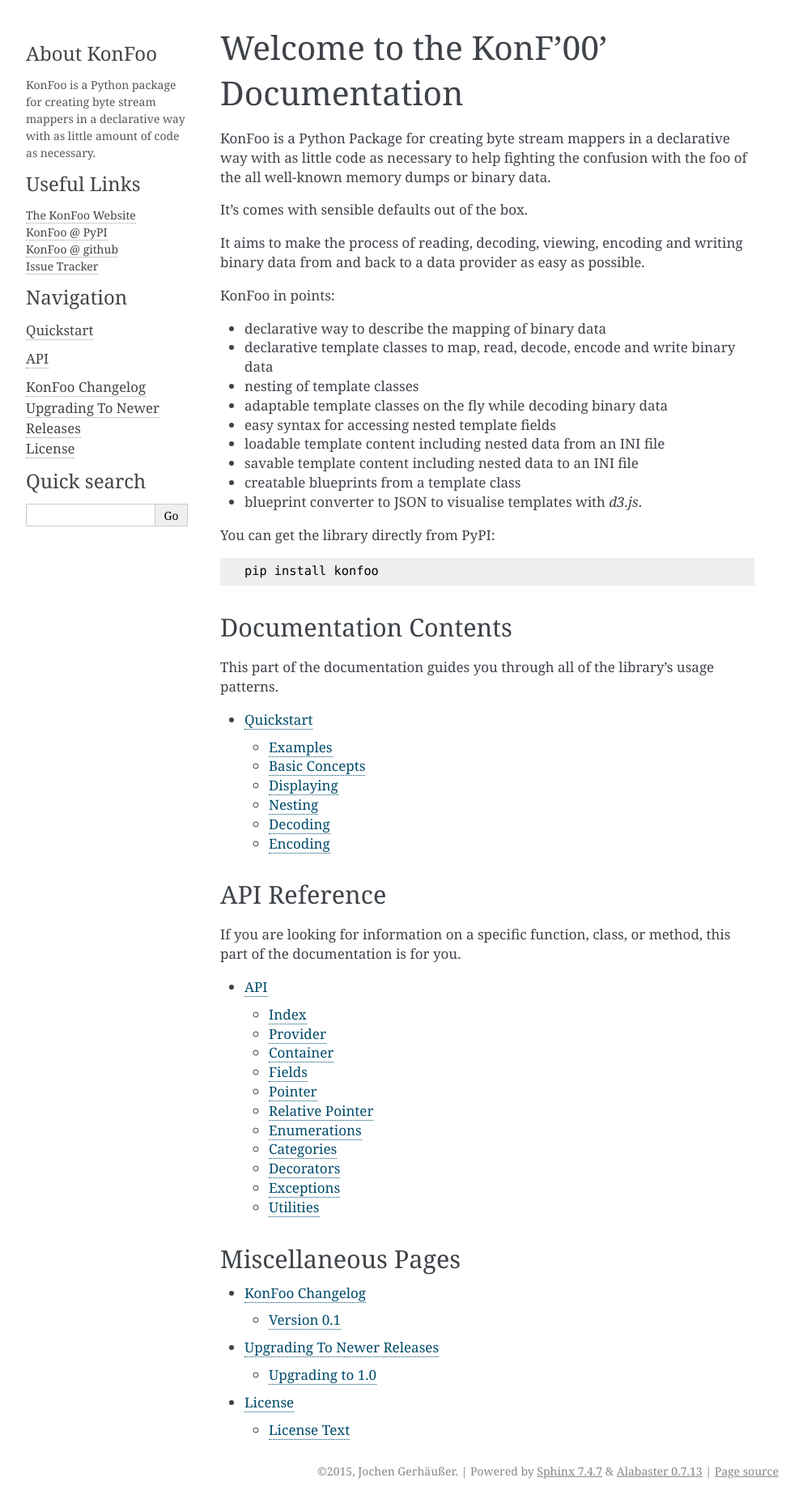
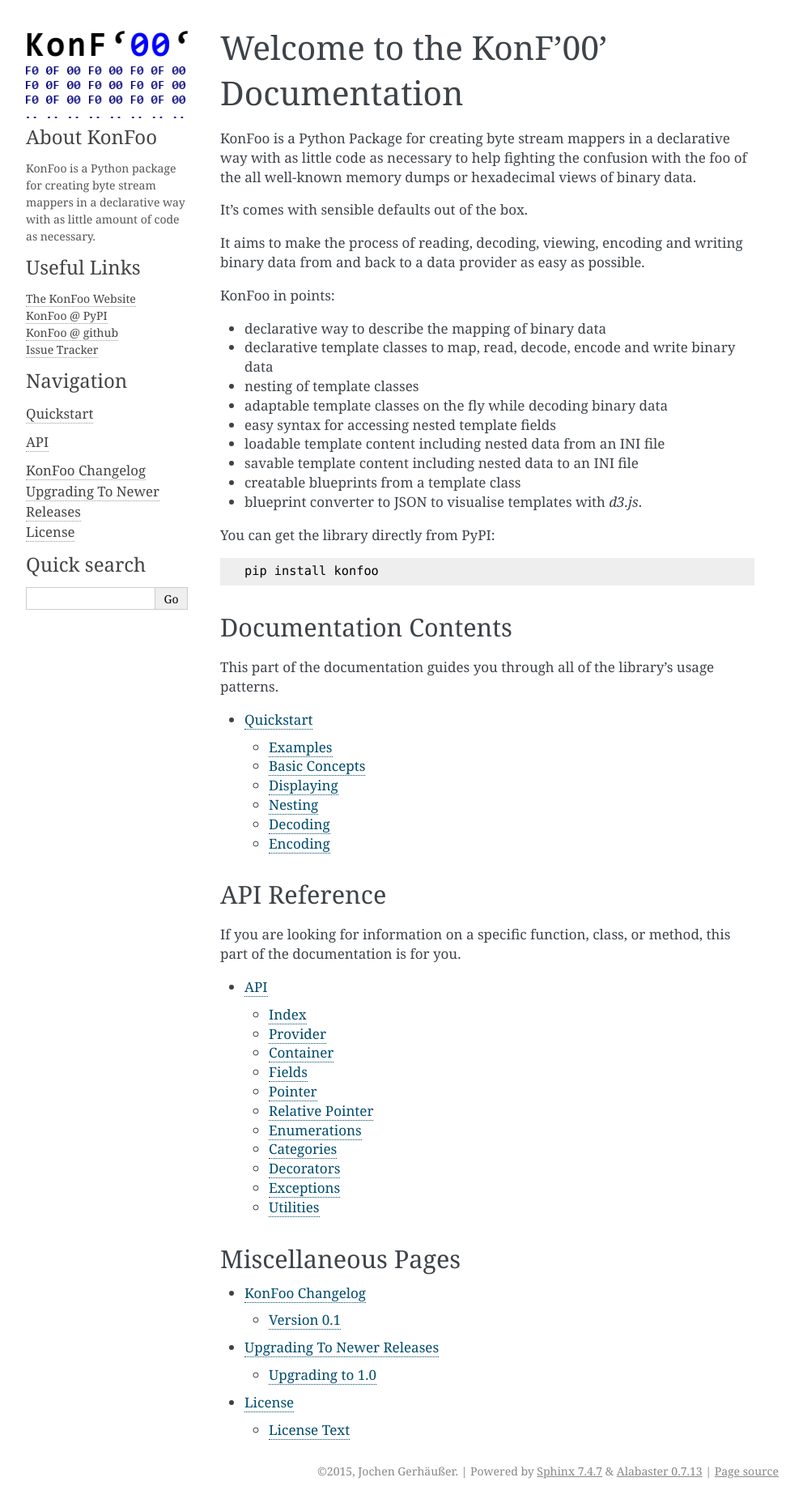
Before and after one commit to JoeVirtual/KonFoo, a Sphinx documentation site: the page built from docs/index.rst, in a window 1280 px wide. Shown: the whole page at 81% size, without its empty margins (148-1140 px from the left). Built offline with Sphinx 7.4.7, drawn with Linux system fonts in a browser that asks for light colours.

Commit message:
Update artwork

```diff
--- a/docs/_templates/sidebarlogo.html
+++ b/docs/_templates/sidebarlogo.html
@@ -1,3 +1,3 @@
 <p class="logo"><a href="{{ pathto(master_doc) }}">
-  <img class="logo" src="{{ pathto('_static/konfoo-small@2x.png', 1) }}" width="120" height="50" alt="Logo">
+  <img class="logo" src="{{ pathto('_static/konfoo-small@2x.png', 1) }}" width="208" height="108" alt="Logo">
 </a></p>
--- a/docs/conf.py
+++ b/docs/conf.py
@@ -140,7 +140,7 @@
 
 # Custom sidebar templates, maps document names to template names.
 html_sidebars = {
-    'index':    ['sidebarintro.html', 'navigation.html', 'searchbox.html'],
+    'index':    ['sidebarlogo.html', 'sidebarintro.html', 'navigation.html', 'searchbox.html'],
     '**':       ['sidebarlogo.html', 'localtoc.html', 'relations.html',
                  'sourcelink.html', 'searchbox.html'],
 }
--- a/docs/index.rst
+++ b/docs/index.rst
@@ -3,7 +3,7 @@
 
 KonFoo is a Python Package for creating byte stream mappers in a declarative
 way with as little code as necessary to help fighting the confusion with the
-foo of the all well-known memory dumps or binary data.
+foo of the all well-known memory dumps or hexadecimal views of binary data.
 
 It's comes with sensible defaults out of the box.
 
@@ -13,7 +13,8 @@
 KonFoo in points:
 
 -   declarative way to describe the mapping of binary data
--   declarative template classes to map, read, decode, encode and write binary data
+-   declarative template classes to map, read, decode, encode and write
+    binary data
 -   nesting of template classes
 -   adaptable template classes on the fly while decoding binary data
 -   easy syntax for accessing nested template fields
```
Also changed, not shown: README.md (+1 -1 lines), 1 other file.
